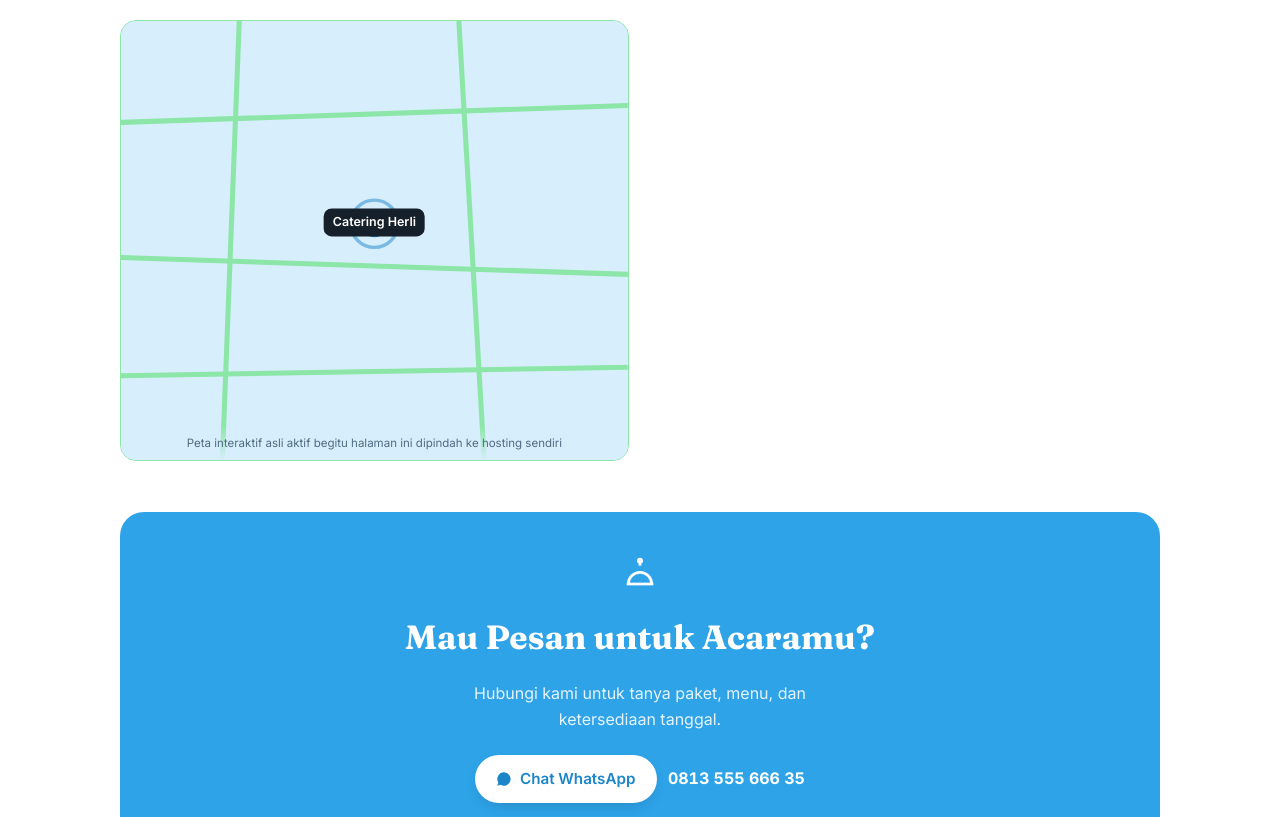
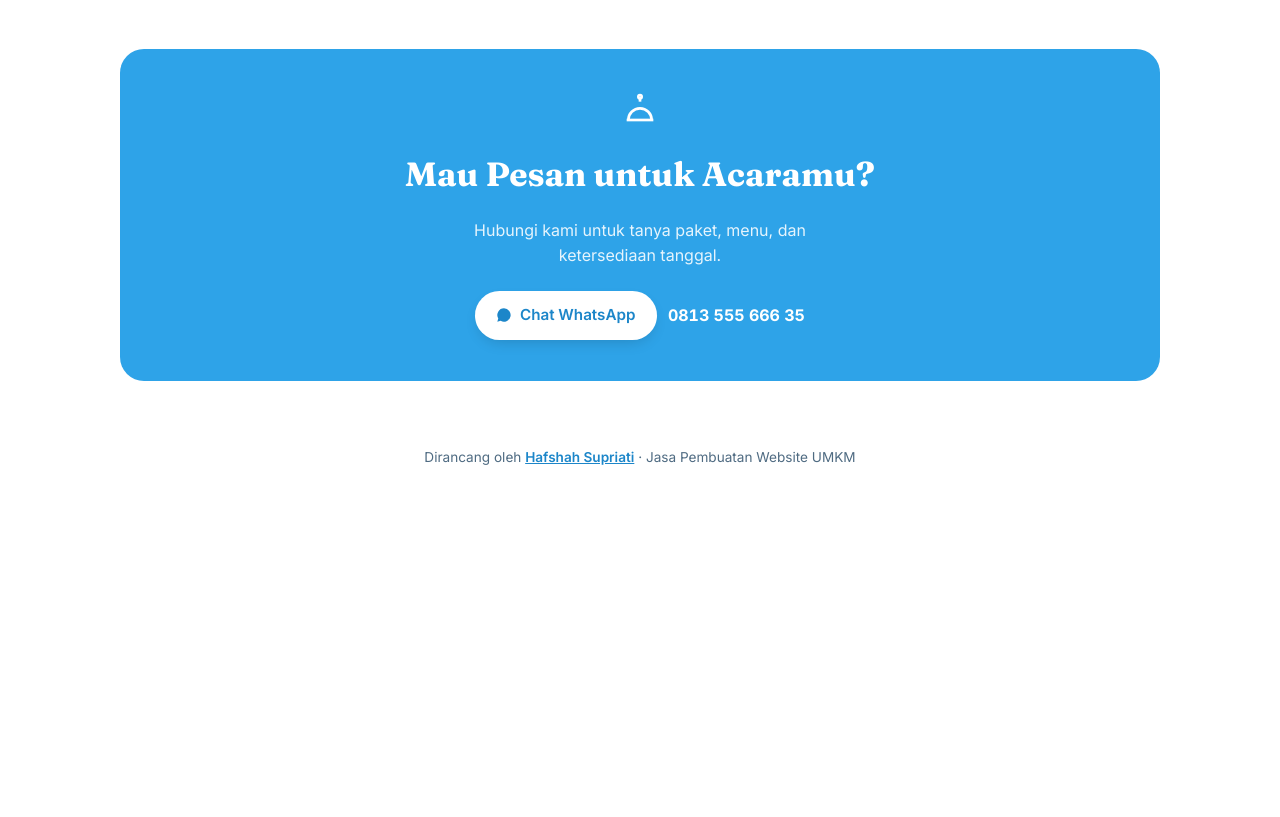
Before and after one commit to mudah-solusi-digital-id/catering-herli, a plain HTML site: page index.html in a window 1280 px wide. Shown: the part 2983-3800 px from the top of the page. After the commit the page ends 3490 px from the top, so only its background shows below. Drawn offline with nearby package versions, Linux system fonts and the light colour scheme; no server answers.

Commit message:
Update index.html

```diff
--- a/index.html
+++ b/index.html
@@ -513,22 +513,6 @@ footer.credit .credit-line{margin-top:0.3rem;}
       <div class="map-card">
         <iframe src="https://www.google.com/maps?q=-5.1642685,119.4380583&z=17&output=embed" width="100%" height="100%" style="border:0; min-height:220px;" allowfullscreen="" loading="lazy" referrerpolicy="no-referrer-when-downgrade" title="Lokasi Catering Herli"></iframe>
       </div>
-      <div class="map-card" hidden>
-        <svg viewBox="0 0 300 260" aria-hidden="true">
-          <rect width="300" height="260" fill="var(--surface-2)"/>
-          <g stroke="var(--line)" stroke-width="3">
-            <line x1="0" y1="60" x2="300" y2="50"/>
-            <line x1="0" y1="140" x2="300" y2="150"/>
-            <line x1="0" y1="210" x2="300" y2="205"/>
-            <line x1="70" y1="0" x2="60" y2="260"/>
-            <line x1="200" y1="0" x2="215" y2="260"/>
-          </g>
-          <circle cx="150" cy="120" r="8" fill="var(--green-ink)"/>
-          <circle cx="150" cy="120" r="14" fill="none" stroke="var(--green-ink)" stroke-width="2" opacity="0.5"/>
-        </svg>
-        <span class="map-label">Catering Herli</span>
-        <span class="map-note">Peta interaktif asli aktif begitu halaman ini dipindah ke hosting sendiri</span>
-      </div>
     </div>
   </section>
 
```
